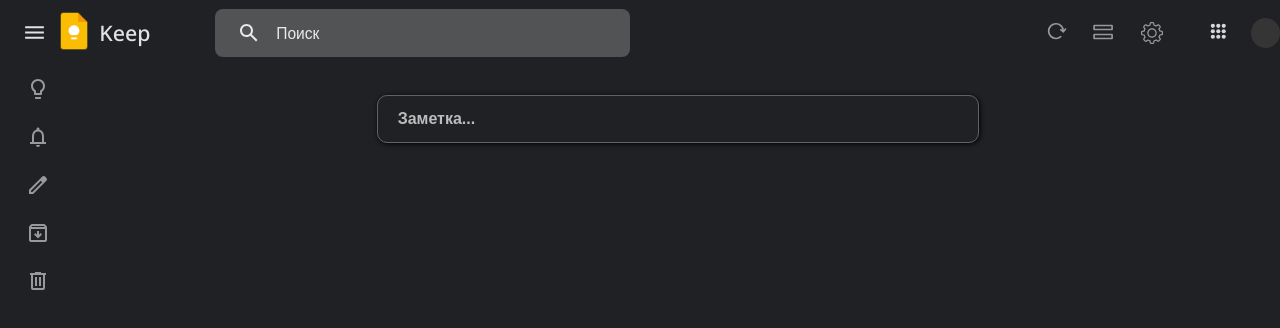
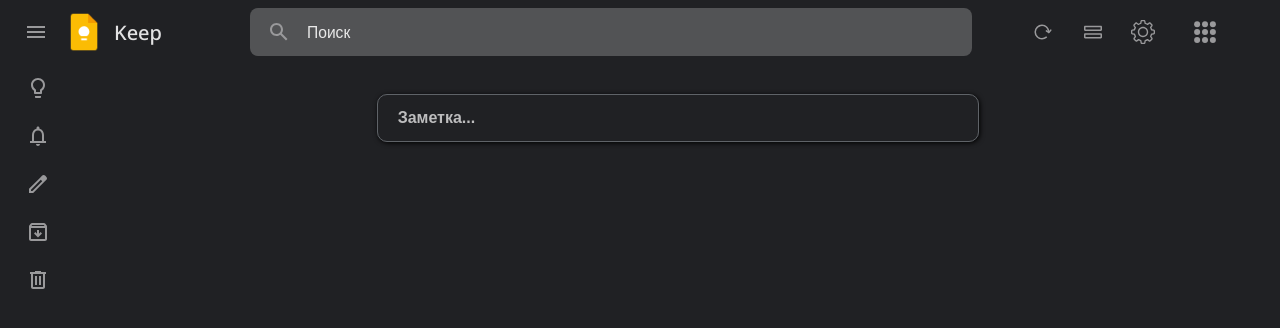
Before and after one commit to marvidze/Ne-Google-Keeps, a plain HTML site: page index.html in a window 1280 px wide. Drawn offline with Linux system fonts and the light colour scheme; a web font is replaced by a local one.

Commit message:
рефакторинг кода

```diff
--- a/index.html
+++ b/index.html
@@ -16,11 +16,17 @@
   </head>
   <body>
     <header>
-      <div class="header__icon-menu-area"></div>
-      <a class="header__main-page-area" href="http://127.0.0.1:5500/index.html">
-        <img class="header__main-page-icon" src="/img/logo-google-keep.png" />
-        <div class="header__text-menu-page-icon">Keep</div>
-      </a>
+      <div class="header__icons-group">
+        <div class="header__icon-menu-area"></div>
+        <a
+          class="header__main-page-area"
+          href="http://127.0.0.1:5500/index.html"
+        >
+          <img class="header__main-page-icon" src="/img/logo-google-keep.png" />
+          <div class="header__text-menu-page-icon">Keep</div>
+        </a>
+      </div>
+
       <div class="header__search-box-area">
         <div class="header__search-area">
           <div class="header__icon-search-area"></div>
@@ -34,11 +40,28 @@
           </label>
         </div>
       </div>
-      <div class="header__icon-rerender-area"></div>
-      <div class="header__icon-display-format-area"></div>
-      <div class="header__icon-settings-area"></div>
-      <div class="header__icon-google-apps-area"></div>
-      <div class="header__icon-google-account"></div>
+      <div class="header__icons-group">
+        <div class="header__icon-area header__icon-rerender-area"></div>
+        <div class="header__icon-area header__icon-display-format-area">
+          <svg
+            version="1.0"
+            xmlns="http://www.w3.org/2000/svg"
+            viewBox="0 0 45.000000 43.000000"
+            preserveAspectRatio="xMidYMid meet"
+            class="header__icon"
+          >
+            <g
+              transform="translate(0.000000,43.000000) scale(0.100000,-0.100000)"
+              stroke="none"
+            ></g>
+          </svg>
+        </div>
+        <div class="header__icon-area header__icon-settings-area"></div>
+      </div>
+      <div class="header__icons-group">
+        <div class="header__icon-area header__icon-google-apps-area"></div>
+        <div class="header__icon-area header__icon-google-account"></div>
+      </div>
     </header>
 
     <main>
--- a/scripts/header/input-svg.js
+++ b/scripts/header/input-svg.js
@@ -5,7 +5,7 @@ const iconSearch = `
     viewBox="0 0 24 24"
     width="24px"
     xmlns="http://www.w3.org/2000/svg"
-    class="header__icon-search"
+    class="header__icon header__icon-search"
     >
       <path
         d="M20.49,19l-5.73-5.73C15.53,12.2,16,10.91,16,9.5C16,5.91,13.09,3,9.5,3S3,5.91,3,9.5C3,13.09,5.91,16,9.5,16 c1.41,0,2.7-0.47,3.77-1.24L19,20.49L20.49,19z M5,9.5C5,7.01,7.01,5,9.5,5S14,7.01,14,9.5S11.99,14,9.5,14S5,11.99,5,9.5z"
@@ -15,7 +15,7 @@ const iconSearch = `
 `;
 
 const iconMenu = `
-  <svg focusable="false" viewBox="0 0 24 24" class="header__icon">
+  <svg focusable="false" viewBox="0 0 24 24" class="header__icon header__icon-menu">
     <path d="M3 18h18v-2H3v2zm0-5h18v-2H3v2zm0-7v2h18V6H3z"></path>
   </svg>
 `;
@@ -25,7 +25,7 @@ const iconRender = `
     id="glyph"
     viewBox="0 0 32 32"
     xmlns="http://www.w3.org/2000/svg"
-    class="header__icon-rerender"
+    class="header__icon header__icon-rerender"
   >
     <path
     d="m14.63 26a10 10 0 1 1 10-10s0 .27 0 .45v.21a1 1 0 0 1 -1 1 1 1 0 0 1 -1-1v-.63a8 8 0 1 0 -2.82 6.11 1 1 0 0 1 1.41.11 1 1 0 0 1 -.12 1.41 10 10 0 0 1 -6.47 2.34z"
@@ -41,22 +41,22 @@ const iconDisplayFormat = `
           id="Layer_1"
           viewBox="0 0 64 64"
           xmlns="http://www.w3.org/2000/svg"
-          class="header__icon-display-format"
+          class="header__icon header__icon-display-format"
         >
           <g>
             <g>
               <path
-                d="m53 18h-42c-1.654 0-3-1.346-3-3v-8c0-1.654 1.346-3 3-3h42c1.654 0 3 1.346 3 3v8c0 1.654-1.346 3-3 3zm-41-4h40v-6h-40z"
+                d="m53 29h-42c-1.654 0-3-1.346-3-3v-8c0-1.654 1.346-3 3-3h42c1.654 0 3 1.346 3 3v8c0 1.654-1.346 3-3 3zm-41-4h40v-6h-40z"
               />
             </g>
 
             <g>
               <path
-                d="m53 40h-42c-1.654 0-3-1.346-3-3v-8c0-1.654 1.346-3 3-3h42c1.654 0 3 1.346 3 3v8c0 1.654-1.346 3-3 3zm-41-4h40v-6h-40z"
+                d="m53 49h-42c-1.654 0-3-1.346-3-3v-8c0-1.654 1.346-3 3-3h42c1.654 0 3 1.346 3 3v8c0 1.654-1.346 3-3 3zm-41-4h40v-6h-40z"
               />
             </g>
           </g>
-        </svg>
+  </svg>
 `;
 
 const iconSettings = `
@@ -70,7 +70,7 @@ const iconSettings = `
           viewBox="0 0 478.703 478.703"
           style="enable-background: new 0 0 478.703 478.703"
           xml:space="preserve"
-          class="header__icon-settings"
+          class="header__icon header__icon-settings"
         >
           <g>
             <g>
@@ -90,7 +90,7 @@ const iconGoggleApps = `
           id="Icon"
           viewBox="0 0 64 64"
           xmlns="http://www.w3.org/2000/svg"
-          class="header__icon-google-apps"
+          class="header__icon"
         >
           <circle cx="32" cy="32" r="8" />
           <circle cx="11" cy="32" r="8" />
--- /dev/null
+++ b/scripts/index.js
@@ -0,0 +1 @@
+import "./header/input-svg";
--- a/style/header/header.css
+++ b/style/header/header.css
@@ -1,132 +1,6 @@
-header {
-  display: flex;
-  flex-direction: row;
-  margin: 0;
-  padding: 0;
-  background-color: #202124;
-  color: #e2e2e3;
-  min-height: 50px;
-  width: 100%;
-  border: 5px;
-}
-.header__icon-menu-area {
-  margin-left: 15px;
-  border-radius: 100%;
-  align-content: center;
-  align-items: center;
-  height: 45px;
-  width: 45px;
-  margin-block: 10px;
-  transition: 0.1s;
-  cursor: pointer;
-  display: flex;
-}
-.header__icon-menu-area:hover {
-  transition: 0.1s;
-  background-color: #363535;
-}
+/*
 
-.header__icon {
-  margin-inline: auto;
-  margin-block: auto;
-  height: 25px;
-  fill: #e2e2e3;
-}
 
-.header__main-page-area {
-  display: flex;
-  height: 10px;
-  width: 184px;
-}
-
-.header__main-page-icon {
-  object-fit: scale-down;
-  width: 40px;
-  height: 40px;
-  margin-top: 11px;
-}
-
-.header__text-menu-page-icon {
-  font-family: "Noto Sans", sans-serif;
-  font-optical-sizing: auto;
-  font-style: normal;
-  font-weight: 500;
-  font-size: 16pt;
-  margin-top: 18px;
-  margin-left: 5px;
-}
-.header__search-area {
-  margin-block: auto;
-  border-radius: 8px;
-  background-color: #525355;
-  display: flex;
-  height: 100%;
-  width: 52%;
-  align-items: center;
-}
-
-.header__search-box-area {
-  margin-right: 20px;
-  margin-block: auto;
-  height: 48px;
-  width: 71.5%;
-}
-.header__icon-search-area {
-  display: flex;
-  align-items: center;
-  height: 35px;
-  width: 35px;
-  margin-left: 16px;
-  margin-right: 10px;
-  border-radius: 100%;
-  cursor: pointer;
-}
-
-.header__icon-search-area:hover {
-  background-color: #616161;
-}
-
-.header__icon-search {
-  margin-left: 6px;
-  fill: #e9e9e9;
-}
-.header__search {
-  width: 200px;
-  height: 25px;
-  width: 90%;
-  border: none;
-  outline: none;
-  background-color: #525355;
-  font-size: 11.7pt;
-  color: #e9e9e9;
-}
-
-input::placeholder {
-  color: #e9e9e9;
-  font-family: "Lunasima", sans-serif;
-  font-weight: 400;
-  font-style: normal;
-}
-
-.header__icon-rerender-area {
-  border-radius: 100%;
-  padding: 10px;
-  margin-block: auto;
-  height: 30px;
-  width: 30px;
-  transition: 0.1s;
-  cursor: pointer;
-}
-
-.header__icon-rerender-area:hover {
-  background-color: #363535;
-  transition: 0.1s;
-}
-
-.header__icon-rerender-area:hover .header__icon-rerender-style {
-  fill: #e9e9e9;
-  transition: 0.1s;
-}
 
 .header__icon-rerender {
   fill: #99999b;
@@ -223,4 +97,152 @@ input::placeholder {
   width: 10px;
   background-color: #363535;
   cursor: pointer;
+} */
+
+header {
+  width: 100%;
+  height: 64px;
+  display: flex;
+  flex-direction: row;
+  justify-content: space-between;
+  margin: 0;
+  padding: 0;
 }
+
+.header__icons-group {
+  display: flex;
+  flex-direction: row;
+  padding-left: 12px;
+}
+
+.header__icon-menu-area {
+  margin-block: auto;
+  height: 48px;
+  width: 48px;
+  border-radius: 100%;
+  transition: 0.1s;
+  cursor: pointer;
+  display: flex;
+}
+
+.header__icon-menu-area:hover {
+  transition: 0.1s;
+  background-color: #363535;
+}
+
+.header__icon-menu {
+  margin-inline: auto;
+  margin-block: auto;
+  height: 24px;
+  width: 24px;
+  fill: #e9e9e9;
+}
+
+.header__main-page-area {
+  padding-left: 4px;
+  height: 100%;
+  width: 184px;
+  display: flex;
+}
+
+.header__main-page-icon {
+  object-fit: scale-down;
+  width: 40px;
+  height: 40px;
+  margin-block: auto;
+}
+
+.header__text-menu-page-icon {
+  font-family: "Noto Sans", sans-serif;
+  font-style: normal;
+  font-weight: 500;
+  font-size: 15pt;
+  margin-block: auto;
+  margin-left: 10px;
+}
+
+.header__search-box-area {
+  margin-block: auto;
+  height: 48px;
+  width: 100%;
+}
+
+.header__search-area {
+  margin-block: auto;
+  margin-left: 2px;
+  border-radius: 8px;
+  background-color: #525355;
+  height: 48px;
+  max-width: 722px;
+  display: flex;
+  align-items: center;
+}
+
+.header__icon-search-area {
+  display: flex;
+  height: 40px;
+  width: 40px;
+  margin-left: 9px;
+  border-radius: 100%;
+  cursor: pointer;
+}
+
+.header__icon-search-area:hover {
+  background-color: #616161;
+}
+
+.header__icon-search {
+  margin-inline: auto;
+  margin-block: auto;
+  height: 24px;
+  width: 24px;
+  fill: #e9e9e9;
+}
+
+.header__search {
+  height: 25px;
+  width: 90%;
+  margin-left: 3px;
+  border: none;
+  outline: none;
+  background-color: #525355;
+  font-size: 11.7pt;
+  color: #e9e9e9;
+  margin-block: auto;
+}
+
+input::placeholder {
+  color: #e9e9e9;
+  font-family: "Lunasima", sans-serif;
+  font-weight: 500;
+  font-style: normal;
+}
+
+.header__icon {
+  margin-inline: auto;
+  margin-block: auto;
+  height: 24px;
+  width: 24px;
+  fill: #99999b;
+}
+
+.header__icon-area {
+  border-radius: 100%;
+  padding: 10px;
+  margin-block: auto;
+  height: 30px;
+  width: 30px;
+  transition: 0.1s;
+  cursor: pointer;
+  display: flex;
+}
+
+.header__icon-area:hover {
+  background-color: #363535;
+  transition: 0.1s;
+}
+
+.header__icon-area:hover .header__icon {
+  fill: #e9e9e9;
+  transition: 0.1s;
+}
--- a/style/main/main.css
+++ b/style/main/main.css
@@ -1,9 +1,7 @@
 main {
-  height: 100%;
 }
 
 .container {
-  height: 100%;
   width: 100%;
   display: flex;
   flex-direction: row;
```
Also changed, not shown: scripts/menu/input-svg.js (added).
